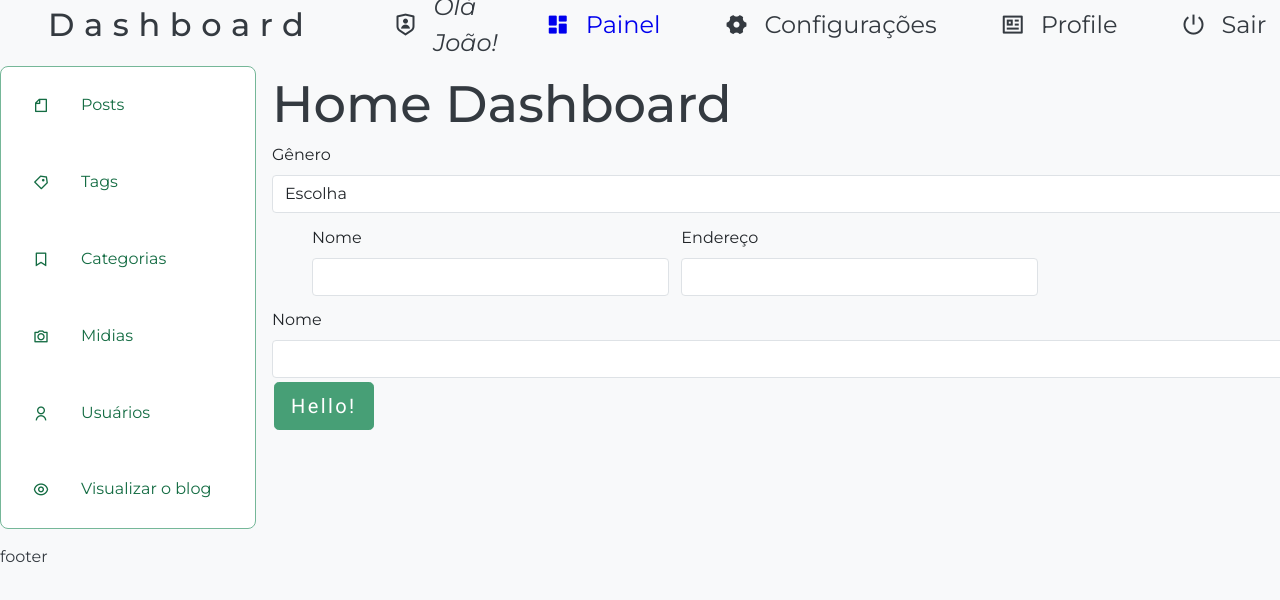
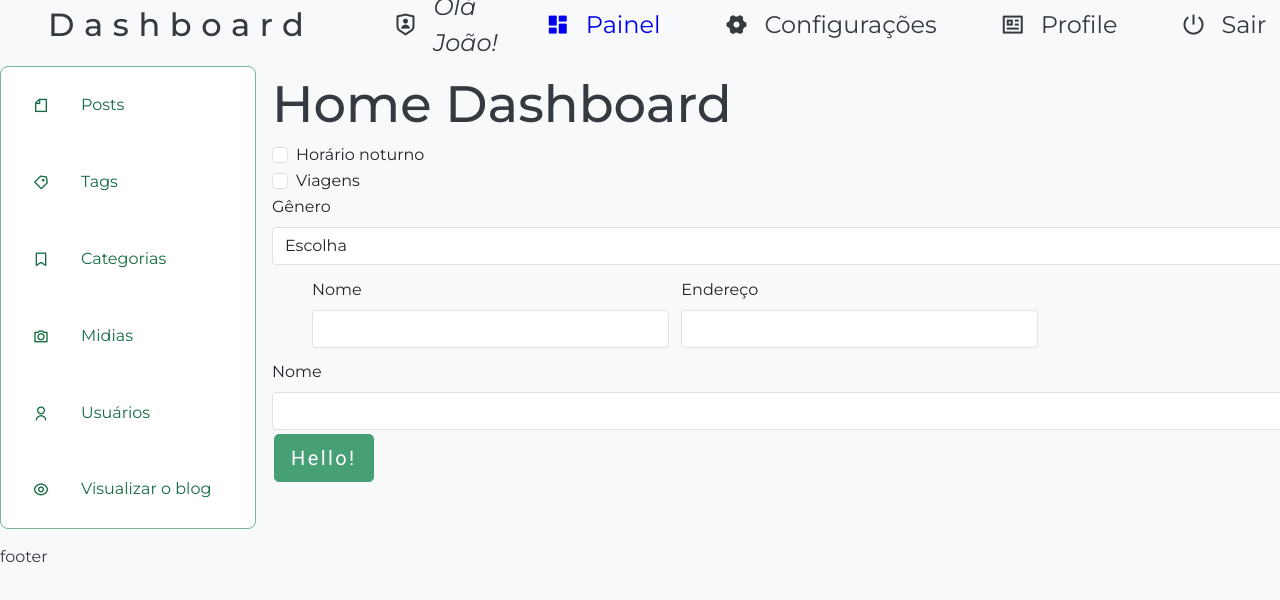
Before and after one commit to mozelli/react-blog-dashboard, a React (Create React App) app: page / in a window 1280 px wide. Shown: the top 600 px of the page. Built offline with nearby package versions, Linux system fonts and the light colour scheme.

Commit message:
create Checkbox component

```diff
--- /dev/null
+++ b/src/components/Utils/Checkbox/checkbox.module.scss
@@ -0,0 +1,44 @@
+.checkboxContainer {
+  display: block;
+  min-height: 1.5rem;
+  padding-left: 1.5em;
+  margin-bottom: 0.125rem;
+
+  input[type="checkbox"].checkbox {
+    border-radius: 0.25em;
+    border: 1px solid var(--grey-300);
+    float: left;
+    margin-left: -1.5em;
+    width: 1em;
+    height: 1em;
+    margin-top: 0.25em;
+    vertical-align: top;
+    background-color: var(--white);
+    background-repeat: no-repeat;
+    background-position: center;
+    background-size: contain;
+    appearance: none;
+
+    -webkit-print-color-adjust: exact;
+
+    &:checked {
+      background-image: url("./assets/checkbox-checked.svg");
+      background-color: var(--green-400);
+      border-color: var(--green-400);
+    }
+
+    &:active {
+      filter: brightness(90%);
+    }
+
+    &:focus {
+      outline: 0;
+      box-shadow: 0 0 0 0.25rem var(--green-300-25);
+    }
+  }
+
+  label.checkbox {
+    display: inline-block;
+    color: var(--grey-900);
+  }
+}
--- /dev/null
+++ b/src/components/Utils/Checkbox/index.jsx
@@ -0,0 +1,22 @@
+import { createRandom } from '../lib/essentials';
+import styles from './checkbox.module.scss';
+
+const Checkbox = (props) => {
+
+  const checkboxId = createRandom(8);
+
+  return (
+    <div className={ styles.checkboxContainer }>
+      <input
+        id={ checkboxId }
+        type="checkbox"
+        className={ styles.checkbox }
+        value={ props.value }
+        onChange={ (event) => props.action(event.target.value) }
+      />
+      <label htmlFor={ checkboxId } className={ styles.checkbox }>{ props.label }</label>
+    </div>
+  );
+}
+
+export default Checkbox;
--- a/src/pages/Home/index.js
+++ b/src/pages/Home/index.js
@@ -3,6 +3,7 @@ import { useState } from "react";
 import Button from "../../components/Utils/Button";
 import Input from "../../components/Utils/Input";
 import Select from "../../components/Utils/Select";
+import Checkbox from "../../components/Utils/Checkbox";
 import styles from "./home.module.scss";
 
 const Home = () => {
@@ -14,10 +15,32 @@ const Home = () => {
     { value: "Feminino", option: "Feminino" },
   ];
   const [optionSelected, setOptionSelected] = useState("");
+  const [noturno, setNoturno] = useState(false);
+  const [viagem, setViagem] = useState(false);
+
+  function checkboxHandle(value) {
+    switch (value) {
+      case "noturno":
+        setNoturno(!noturno);
+        break;
+      case "viagem":
+        setViagem(!viagem);
+        break;
+      default:
+        return;
+    }
+  }
 
   return (
     <div className={styles.home}>
       <h2>Home Dashboard</h2>
+
+      <Checkbox
+        label="Horário noturno"
+        value="noturno"
+        action={checkboxHandle}
+      />
+      <Checkbox label="Viagens" value="viagem" action={checkboxHandle} />
 
       <Select
         label="Gênero"
@@ -40,6 +63,10 @@ const Home = () => {
       <Button type="button" styles="primary" size="lg">
         Hello! {optionSelected}
       </Button>
+      <br />
+      {viagem && "Disponível para viagens."}
+      <br />
+      {noturno && "Disponível para trabalhar em horário noturno."}
     </div>
   );
 };
```
Also changed, not shown: src/components/Utils/Checkbox/README.md (added), src/components/Utils/Checkbox/assets/checkbox-checked.svg (added).
